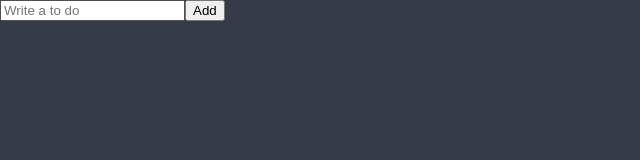
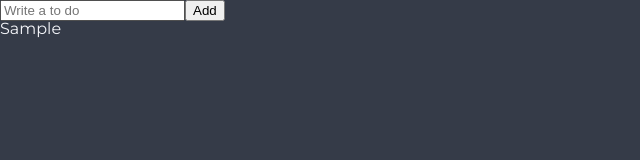
Before and after one commit to OnLee3/react-masterclass, a React (Create React App) app: page / in a window 1280 px wide. Both pictures are taken after typing "Sample" into the empty fields and a click on the button "Add". Shown: the top 160 px of the page, without its empty margins (0-640 px from the left). Built offline with nearby package versions, Linux system fonts and the light colour scheme.

Commit message:
5.11 Add To Do

```diff
--- a/src/ToDoList.tsx
+++ /dev/null
@@ -1,26 +0,0 @@
-import { useForm } from "react-hook-form";
-
-interface IForm {
-  toDo: string;
-}
-
-export default function ToDoList() {
-  const { register, handleSubmit, setValue } = useForm<IForm>();
-  const handleValid = (data: IForm) => {
-    console.log("add to do", data.toDo);
-    setValue("toDo", "");
-  };
-  return (
-    <div>
-      <form onSubmit={handleSubmit(handleValid)}>
-        <input
-          {...register("toDo", {
-            required: "Please write a to do.",
-          })}
-          placeholder="Write a to do"
-        />
-        <button>Add</button>
-      </form>
-    </div>
-  );
-}
--- /dev/null
+++ b/src/components/ToDoList.tsx
@@ -0,0 +1,56 @@
+import { useForm } from "react-hook-form";
+import { atom, useRecoilState } from "recoil";
+
+interface IForm {
+  toDo: string;
+}
+
+interface IToDo {
+  text: string;
+  id: number;
+  category: "DOING" | "DONE" | "TO_DO";
+}
+
+const toDoState = atom<IToDo[]>({
+  key: "toDo",
+  default: [],
+});
+
+export default function ToDoList() {
+  const [toDos, setToDos] = useRecoilState(toDoState);
+  const { register, handleSubmit, setValue } = useForm<IForm>();
+  const handleValid = ({ toDo }: IForm) => {
+    setToDos((oldToDos) => [
+      {
+        text: toDo,
+        id: Date.now(),
+        category: "TO_DO",
+      },
+      ...oldToDos,
+    ]);
+    setValue("toDo", "");
+  };
+  return (
+    <div>
+      <form onSubmit={handleSubmit(handleValid)}>
+        <input
+          {...register("toDo", {
+            required: "Please write a to do.",
+          })}
+          placeholder="Write a to do"
+        />
+        <button>Add</button>
+      </form>
+      <ul>
+        {toDos.map((toDo) => (
+          <li key={toDo.id}>{toDo.text}</li>
+        ))}
+      </ul>
+    </div>
+  );
+}
+/*
+Reocil 값 가져오고 수정 기능.
+배열 내 객체 형태로 저장하기.
+ul 태그 내에 내용 불러오기
+*/
```
Also changed, not shown: src/App.tsx (+9 -9 lines).
